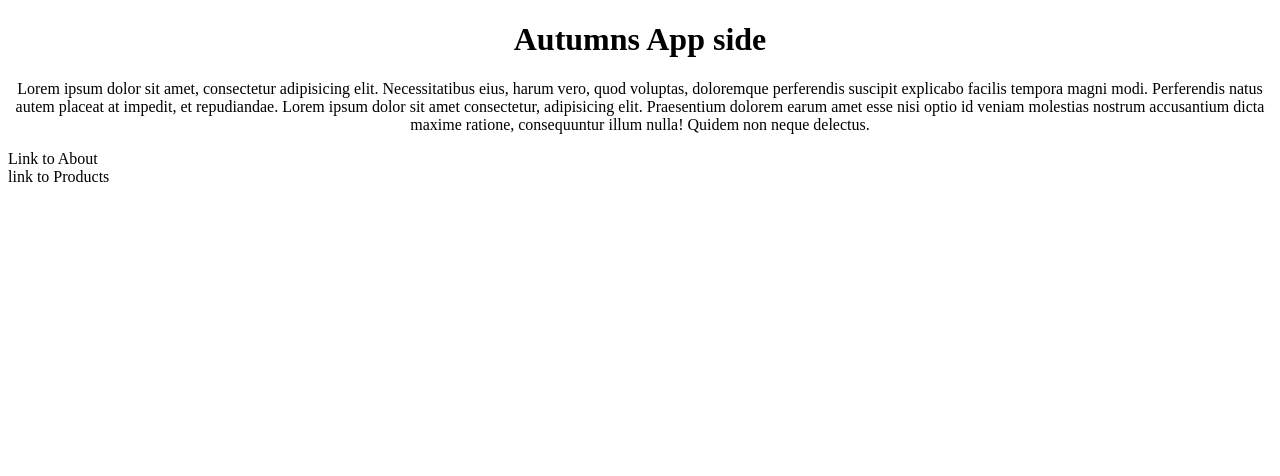
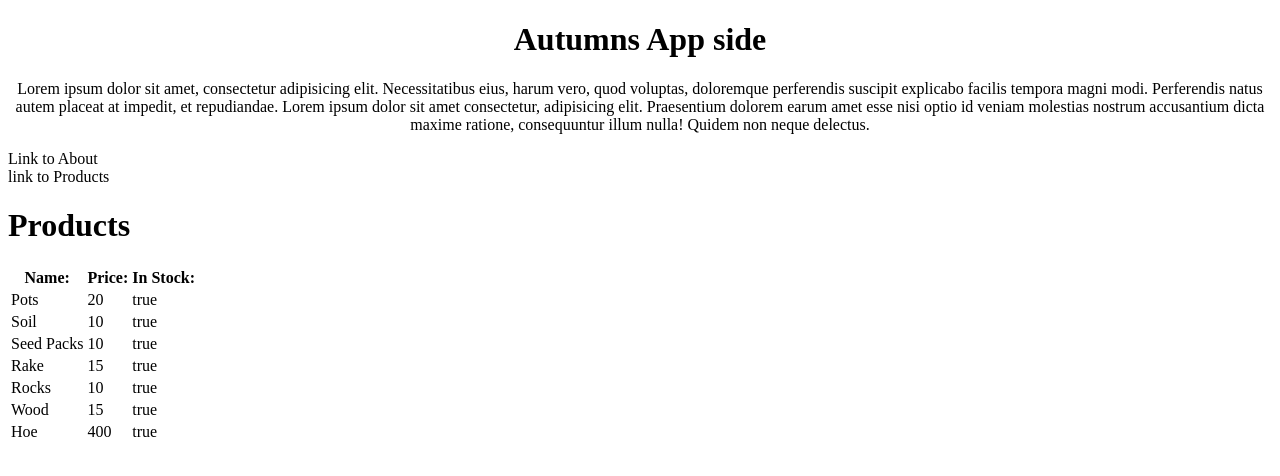
Before and after one commit to tracemcgraw/grassroots, an Angular app: page / in a window 1280 px wide. Shown: the top 476 px of the page. Built offline with nearby package versions, Linux system fonts and the light colour scheme.

Commit message:
table complete

```diff
--- a/src/app/app.component.html
+++ b/src/app/app.component.html
@@ -10,5 +10,6 @@
     <div>Link to About</div>
     <div>link to Products</div>
   </div>
-
+  <h1>Products</h1>
+  <app-products></app-products>
 </div>
--- a/src/app/products/mock-products.ts
+++ b/src/app/products/mock-products.ts
@@ -1,13 +1,13 @@
 import { Product } from "./products";
 
 export const PRODUCTS: Product[] = [
-    { name: "Switch", price: 400.00, isInStock: true},
-    {name: "DS", price: 400.00, isInStock: true},
-    {name: "DS 3D", price: 400.00, isInStock: true},
-    {name: "GameCube", price: 400.00, isInStock: true},
-    {name: "Wii", price: 400.00, isInStock: true},
-    {name: "Will U", price: 400.00, isInStock: true},
-    { name: "Game Boy Color", price: 400.00, isInStock: true},
+    { name: "Pots", price: 20.00, isInStock: true},
+    {name: "Soil", price: 10.00, isInStock: true},
+    {name: "Seed Packs", price: 10.00, isInStock: true},
+    {name: "Rake", price: 15.00, isInStock: true},
+    {name: "Rocks", price: 10.00, isInStock: true},
+    {name: "Wood", price: 15.00, isInStock: true},
+    { name: "Hoe", price: 400.00, isInStock: true},
 
 
 ]
--- a/src/app/products/products.component.html
+++ b/src/app/products/products.component.html
@@ -5,7 +5,7 @@
     <th>Price:</th>
     <th>In Stock:</th>
   </tr>
-  <tr>
+  <tr *ngFor="let product of products">
     <td>{{product.name}}</td>
     <td>{{product.price}}</td>
     <td>{{product.isInStock}}</td>
```
